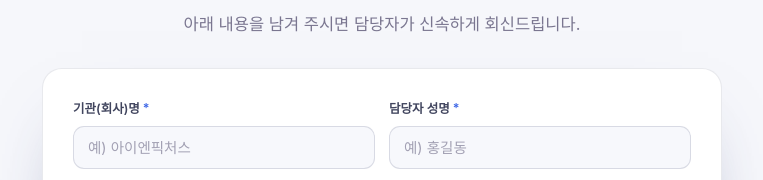
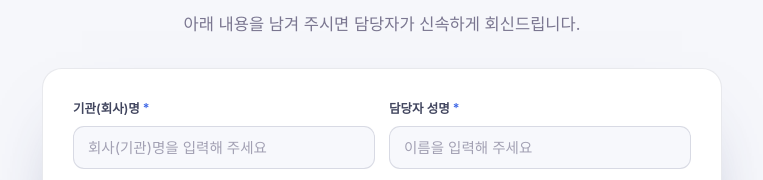
Before and after one commit to eineye/ein_ad, a plain HTML site: page index.html in a window 1280 px wide. Shown: the part 2660-2840 px from the top of the page, without its empty margins (258-1021 px from the left). Drawn offline with nearby package versions, Linux system fonts and the light colour scheme; a web font is replaced by a local one.

Commit message:
Update index.html

```diff
--- a/index.html
+++ b/index.html
@@ -199,8 +199,8 @@ textarea.inp{resize:vertical;min-height:110px;line-height:1.55}
 
 <div class="form">
 <div class="fgrid">
-<div class="field"><label class="lbl">기관(회사)명<span class="req">*</span></label><input class="inp" placeholder="예) 아이엔픽처스" value="{{ org }}" onChange="{{ onOrg }}"></div>
-<div class="field"><label class="lbl">담당자 성명<span class="req">*</span></label><input class="inp" placeholder="예) 홍길동" value="{{ name }}" onChange="{{ onName }}"></div>
+<div class="field"><label class="lbl">기관(회사)명<span class="req">*</span></label><input class="inp" placeholder="회사(기관)명을 입력해 주세요" value="{{ org }}" onChange="{{ onOrg }}"></div>
+<div class="field"><label class="lbl">담당자 성명<span class="req">*</span></label><input class="inp" placeholder="이름을 입력해 주세요" value="{{ name }}" onChange="{{ onName }}"></div>
 <div class="field full"><label class="lbl">이메일<span class="req">*</span></label><input class="inp" type="email" placeholder="reply@example.com" value="{{ email }}" onChange="{{ onEmail }}"></div>
 <div class="field full"><label class="lbl">상담 내용<span class="req">*</span></label><textarea class="inp" placeholder="문의하실 내용, 도입 목적, 현장 규모 등을 자유롭게 적어 주세요." value="{{ message }}" onChange="{{ onMsg }}"></textarea></div>
 </div>
```
